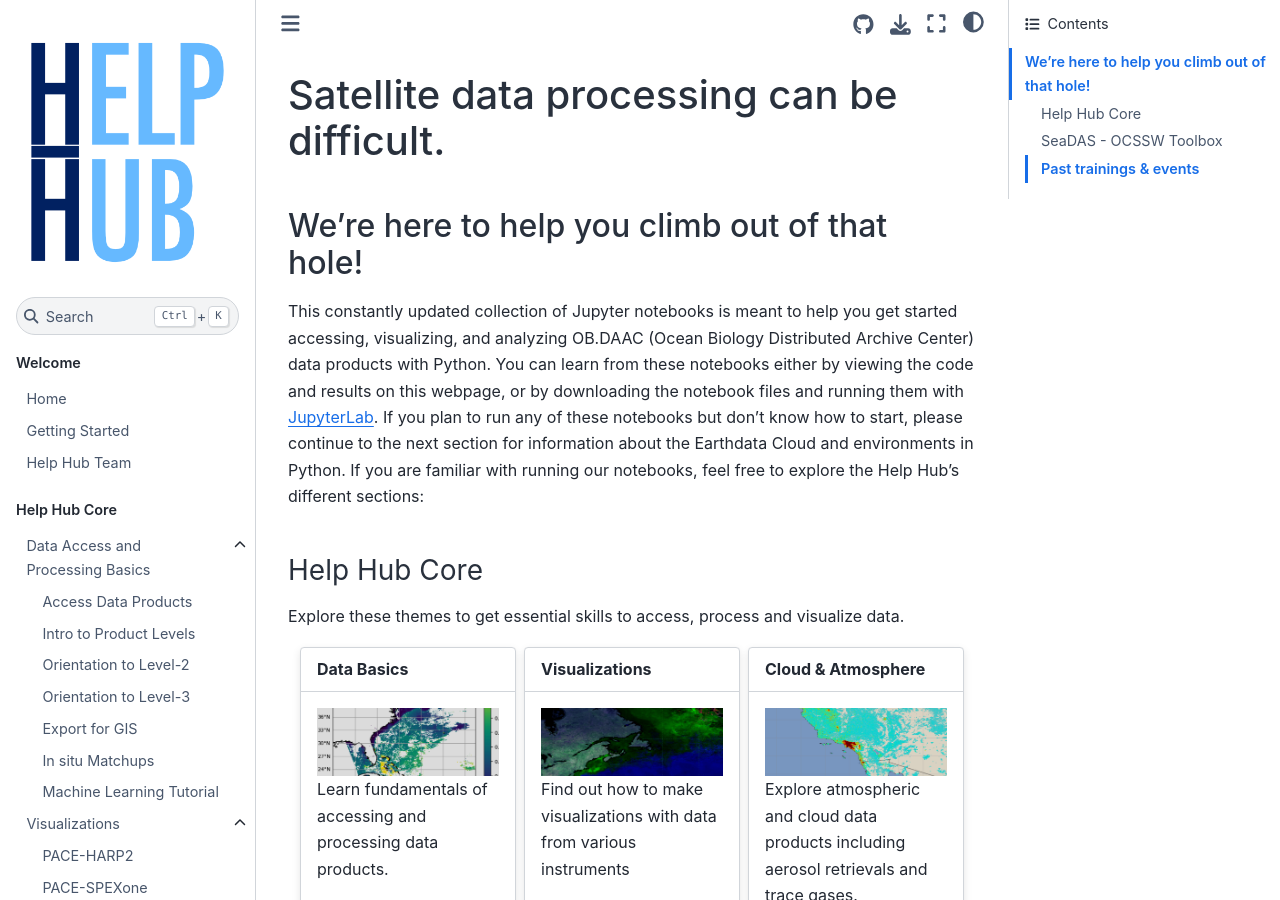
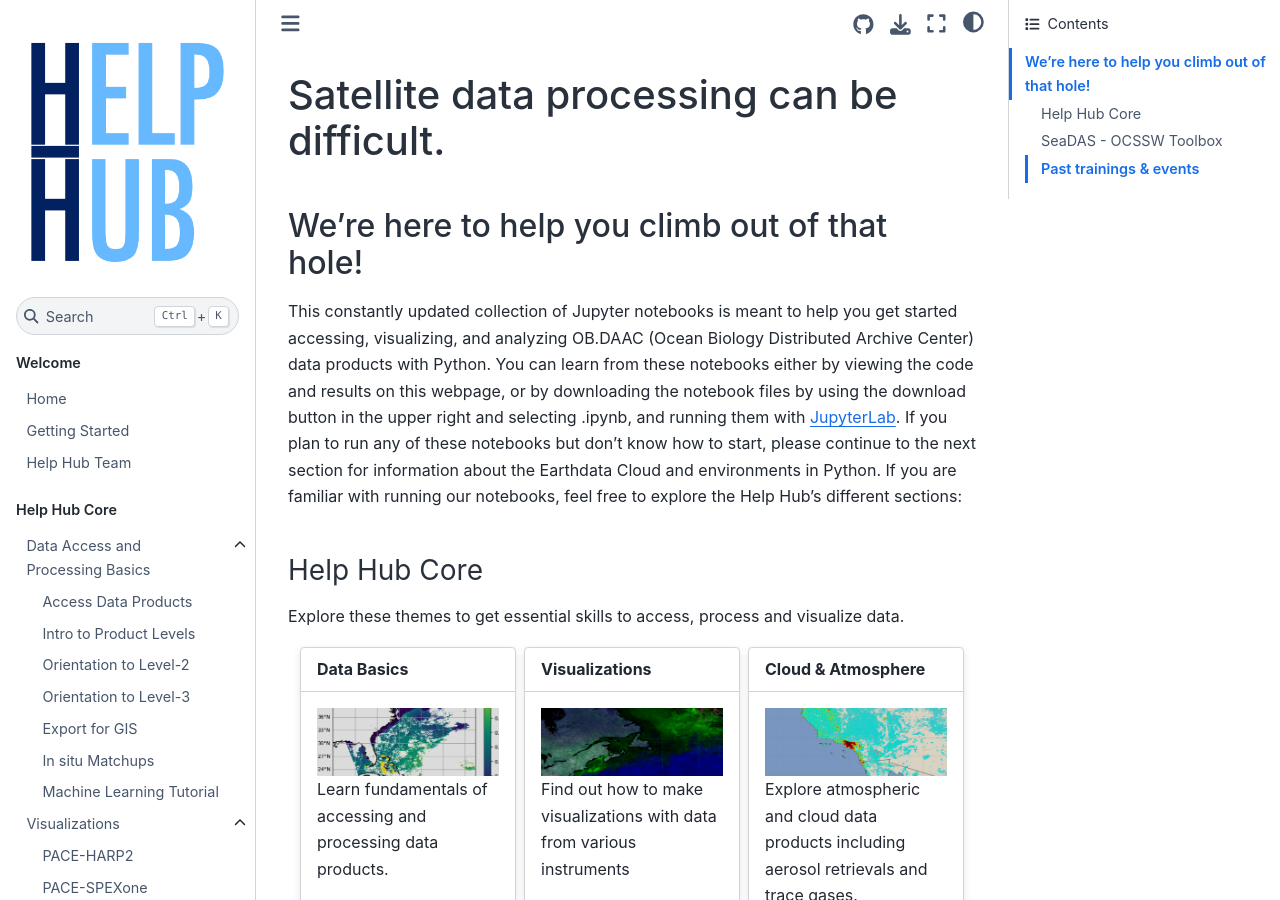
Before and after one commit to nasa/oceandata-notebooks, a Jupyter Book: the page built from docs/index.md, in a window 1280 px wide and 900 px high. Built offline with Jupyter Book 1.0.4 settings and Sphinx 7.4.7 and the Sphinx Book theme 1.1.4, drawn with Linux system fonts in a browser that asks for light colours.

Commit message:
Intro text update
Added ipynb tip in intro text

```diff
--- a/docs/index.md
+++ b/docs/index.md
@@ -5,7 +5,7 @@
 This constantly updated collection of Jupyter notebooks is meant to help you get started accessing, visualizing,
 and analyzing OB.DAAC (Ocean Biology Distributed Archive Center) data products with Python.
 You can learn from these notebooks either by viewing the code and results on this webpage,
-or by downloading the notebook files and running them with [JupyterLab][jupyterlab].
+or by downloading the notebook files by using the download button in the upper right and selecting .ipynb, and running them with [JupyterLab][jupyterlab].
 If you plan to run any of these notebooks but don't know how to start,
 please continue to the next section for information about the Earthdata Cloud and environments in Python.
 If you are familiar with running our notebooks, feel free to explore the Help Hub's different sections:
```
